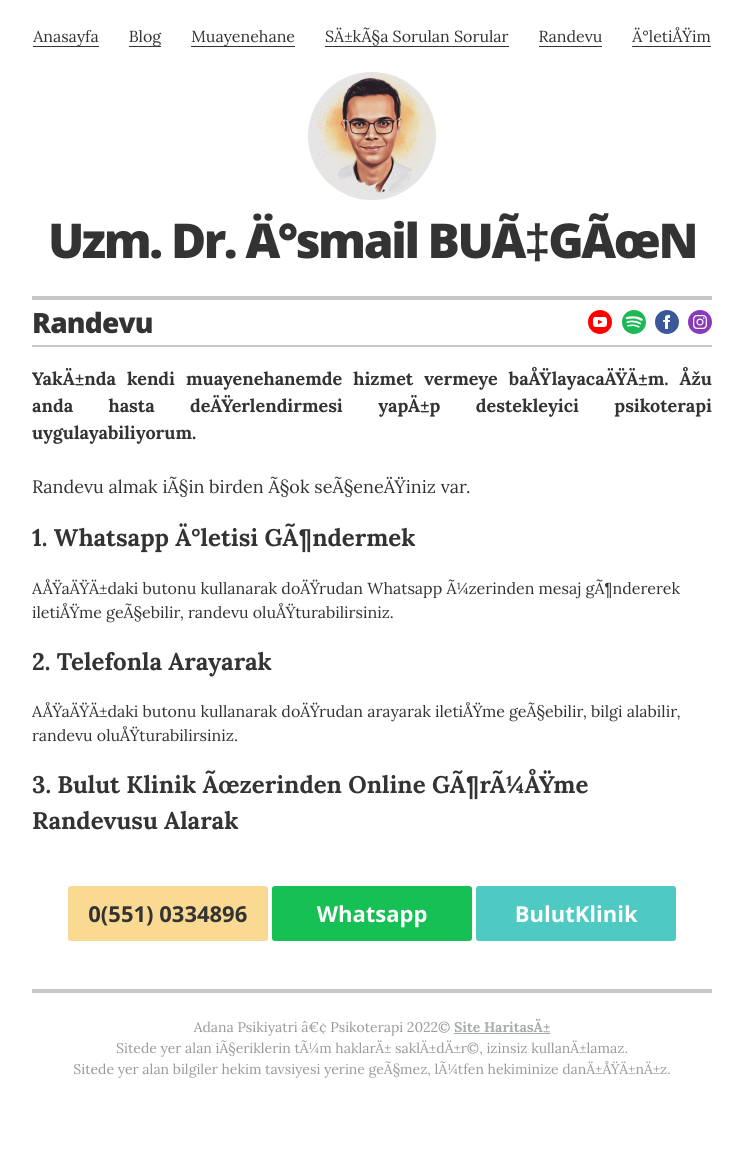
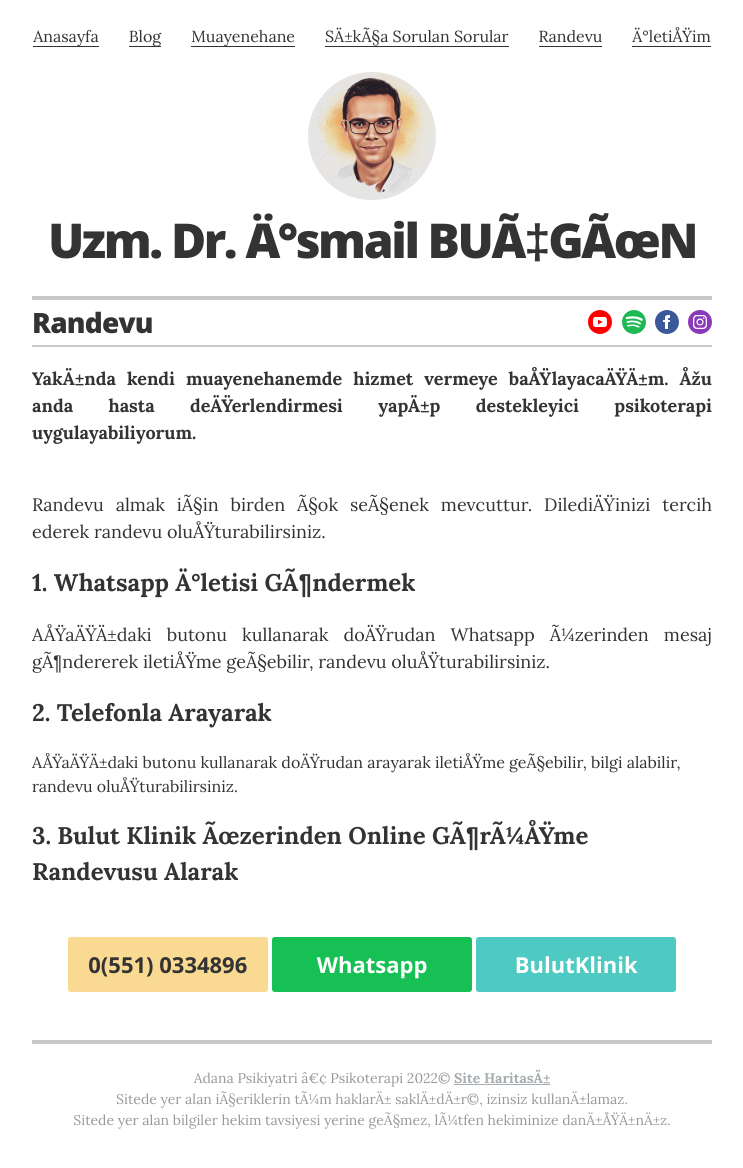
Before and after one commit to ibucgun/ibucgun.github.io, a Jekyll site: the page built from randevu.html, in a window 1280 px wide and 1179 px high. Shown: the top 1168 px of the window, without its empty margins (268-1011 px from the left). Built offline with Jekyll 4.4.1, drawn with Linux system fonts in a browser that asks for light colours.

Commit message:
Update randevu.html

```diff
--- a/randevu.html
+++ b/randevu.html
@@ -8,9 +8,13 @@ description: Adana Psikiyatri • 05510334896 • Muayenehanemizden yüzyüze ya
         <div class="resume-item">
           <p style="text-align: justify;font-size: 1.125rem;">
 		  <b>Yakında kendi muayenehanemde hizmet vermeye başlayacağım. Şu anda hasta değerlendirmesi yapıp destekleyici psikoterapi uygulayabiliyorum.</b><br><br>
-		  Randevu almak için birden çok seçeneğiniz var.
+		  <p style="text-align: justify;font-size: 1.125rem;">
+		  Randevu almak için birden çok seçenek mevcuttur. Dilediğinizi tercih ederek randevu oluşturabilirsiniz.
+		  </p>
 		  <h2> 1. Whatsapp İletisi Göndermek</h2>
+		  <p style="text-align: justify;font-size: 1.125rem;">
 		  Aşağıdaki butonu kullanarak doğrudan Whatsapp üzerinden mesaj göndererek iletişme geçebilir, randevu oluşturabilirsiniz.
+		  </p>
 		  <h2> 2. Telefonla Arayarak</h2>
 		  Aşağıdaki butonu kullanarak doğrudan arayarak iletişme geçebilir, bilgi alabilir, randevu oluşturabilirsiniz.
 		  <h2> 3. Bulut Klinik Üzerinden Online Görüşme Randevusu Alarak</h2>
```
